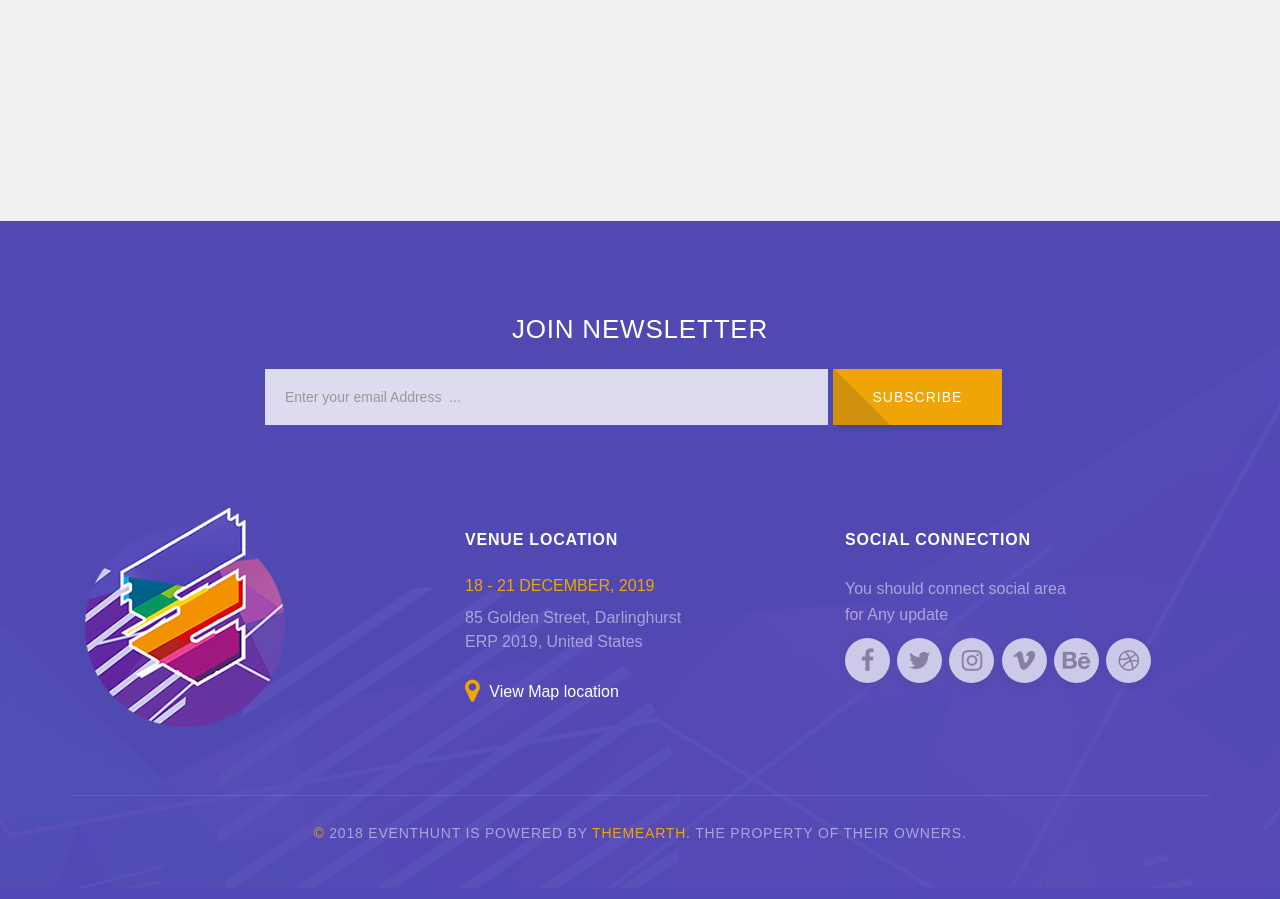
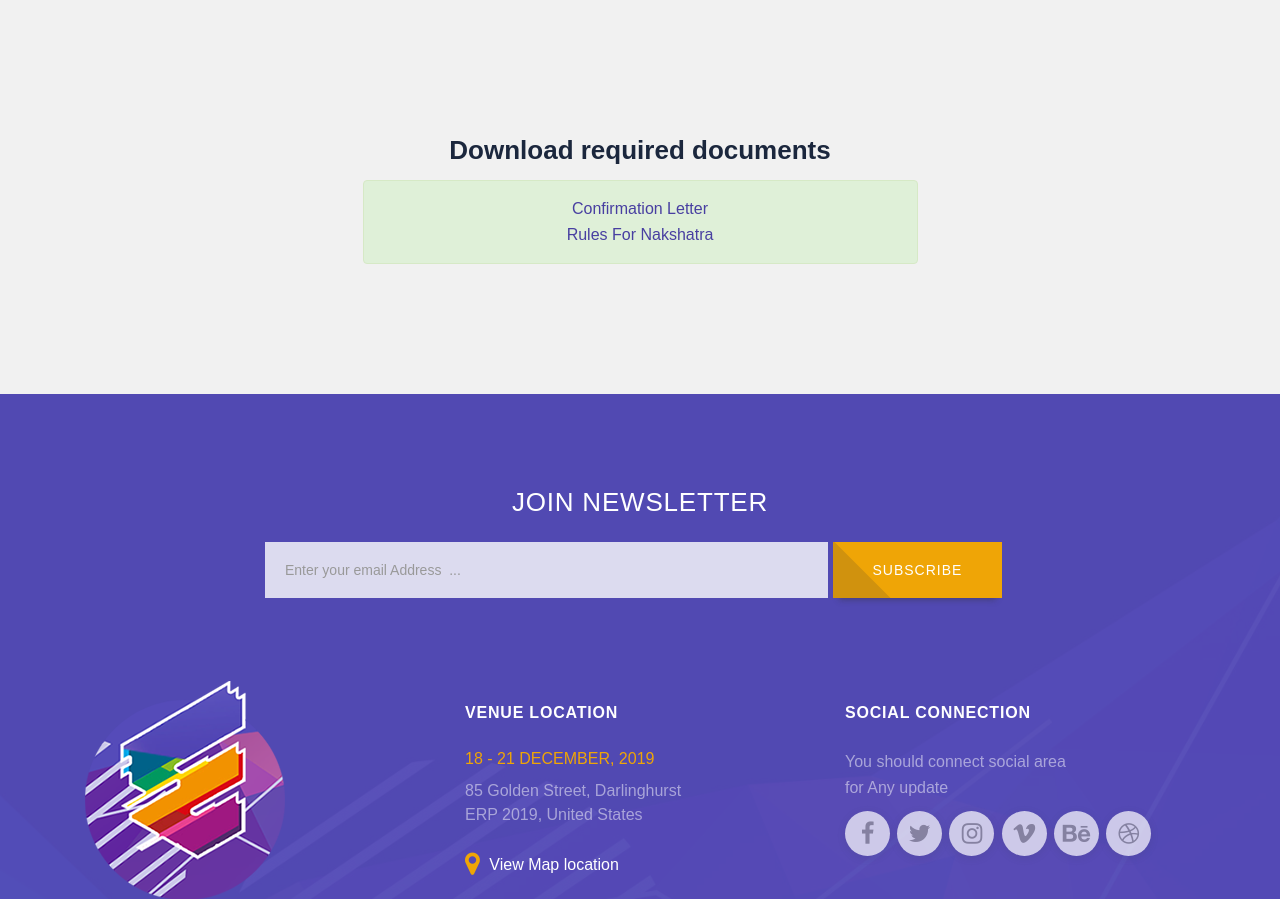
Before and after one commit to praveenup/nakshatra, a Django app: page /users/profile/ in a window 1280 px wide. Shown: the part 336-1235 px from the top of the page. Before the commit the page ends 1174 px from the top, so only its background shows below. Run offline with Django 3.2, Linux system fonts and the light colour scheme; the visitor is signed in with stand-in values (Sample User, id 1); parts of the project's set-up code (start-up, migrations or seed data) failed here and were passed over; some libraries are stand-ins or nearby versions.

Commit message:
added pdf files in profile section

```diff
--- a/users/templates/users/base.html
+++ b/users/templates/users/base.html
@@ -178,13 +178,7 @@
             <!--HEADER END-->
 
 
-                    {% if messages %}
-                        {% for message in messages %}
-                            <div class="alert alert-{{message.tags}}">
-                                {{ message }}
-                            </div>
-                        {% endfor %}
-                    {% endif %}
+
                     {% block content %}
                     {% endblock %}
 
--- a/users/templates/users/profile.html
+++ b/users/templates/users/profile.html
@@ -16,6 +16,14 @@
         <div class="lgx-banner lgx-banner-inner">
             <div class="lgx-page-inner">
                 <div class="container">
+
+                        {% if messages %}
+                        {% for message in messages %}
+                            <div class="text-center alert alert-{{message.tags}}">
+                                {{ message }}
+                            </div>
+                        {% endfor %}
+                        {% endif %}
                     <div class="row">
                         <div class="col-xs-12">
                             <div class="lgx-heading-area">
@@ -42,28 +50,13 @@
                 <div class="container">
                     <div class="row">
 
-                        <div class="col-sm-12 col-md-6 col-md-offset-3">
-
-                            <!-- <form method="POST" class="lgx-contactform" action="http://themearth.com/demo/html/emeet/view/php/form-handler.php">
-                                <div class="form-group">
-                                    <input type="text" name="lgxname" class="form-control lgxname" id="lgxname" placeholder="Enter Your Name" required>
-                                </div>
-
-                                <div class="form-group">
-                                    <input type="email" name="lgxemail" class="form-control lgxemail" id="lgxemail" placeholder="Enter email" required>
-                                </div>
-
-                                <div class="form-group">
-                                    <input type="text" name="lgxsubject" class="form-control lgxsubject" id="lgxsubject" placeholder="Subject" required>
-                                </div>
-
-                                <div class="form-group">
-                                    <textarea class="form-control lgxmessage" name="lgxmessage" id="lgxmessage" rows="5" placeholder="We expect drop some line from you..." required></textarea>
-                                </div>
-
-
-
-                            </form> -->
+                        <div class="col-sm-12 col-md-6 col-md-offset-3 text-center">
+                            <h3>Download required documents</h3>
+                            <div class="alert alert-success text-center">
+                                    <a href="{% static 'assets/confirmation_letter.pdf' %}">Confirmation Letter</a>
+                                    <br>
+                                    <a href="{% static 'assets/NAKSHATRA18_RULES.pdf' %}">Rules For Nakshatra </a>
+                            </div>
 
                             <!-- MODAL SECTION -->
                             <div id="lgx-form-modal" class="modal fade lgx-form-modal" tabindex="-1" role="dialog" aria-hidden="true">
--- a/users/views.py
+++ b/users/views.py
@@ -5,7 +5,8 @@ from django.contrib.auth.decorators import login_required
 from django.core.mail import send_mail
 from .models import Students, Shirt
 from django.contrib.auth.decorators import login_required
-
+from django.contrib.staticfiles.templatetags.staticfiles import static
+from django.core.mail import EmailMultiAlternatives
 def index(request):
     return render(request, 'users/index.html')
 
@@ -37,7 +38,7 @@ def register(request):
             print(email)
             send_mail(
             'Subject here',
-            'Here is the message.',
+            'Here is the message.'+ '<a href="localhost:8000' + static('assets/preloader.gif')+'">get form</a>',
             'prakum633@gmail.com',
             [email],
             fail_silently=False,
```
Also changed, not shown: users/templates/users/login.html (+7 -0 lines), users/templates/users/register.html (+8 -0 lines), users/templates/users/shirt.html (+8 -0 lines), 2 other files.
